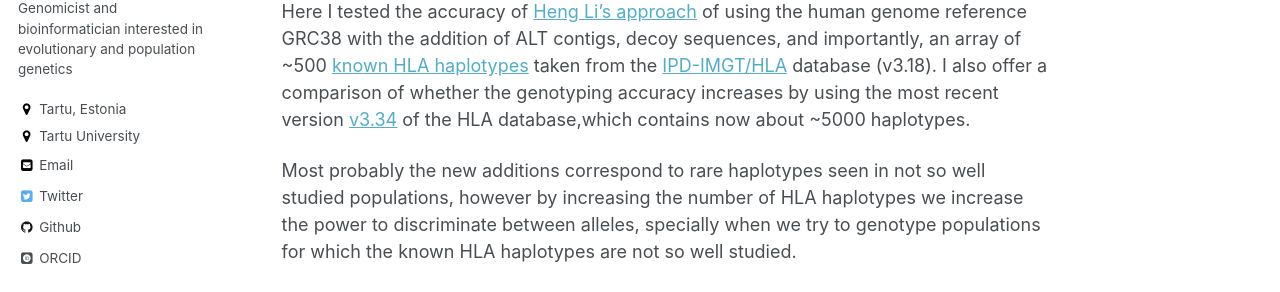
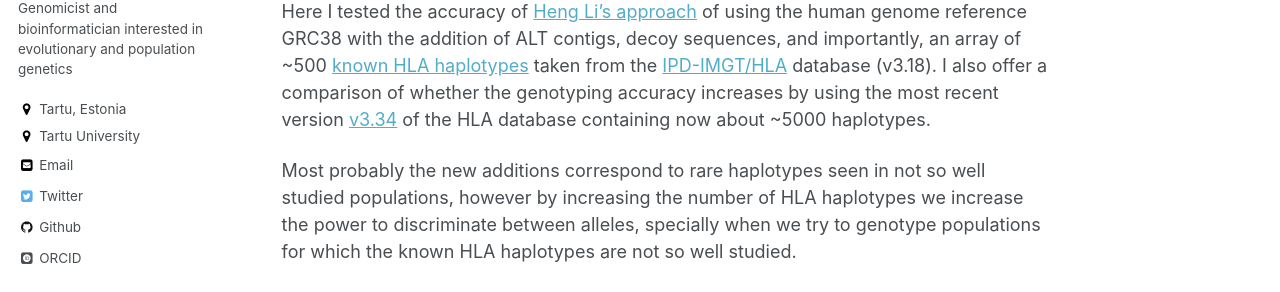
Before and after one commit to JRodrigoF/JRodrigoFlores.github.io, a Jekyll site: the page built from _posts/2018-11-11-HLA-genotyping-concordance-sanger-illumina.md, in a window 1280 px wide and 900 px high. Shown: the part 404-696 px from the top of the window. Built offline with Jekyll 4.4.1, drawn with Linux system fonts in a browser that asks for light colours; some web fonts are replaced.

Commit message:
Update 2018-11-11-HLA-genotyping-concordance-sanger-illumina.md

```diff
--- a/_posts/2018-11-11-HLA-genotyping-concordance-sanger-illumina.md
+++ b/_posts/2018-11-11-HLA-genotyping-concordance-sanger-illumina.md
@@ -13,7 +13,7 @@ tags:
 
 Genotyping HLA alleles in samples that have been sequenced using Illumina short-reads is a challenging and [non-trivial task](http://genestogenomes.org/the-trouble-with-hla-diversity/). Different approaches have been developed in recent years.
 
-Here I tested the accuracy of [Heng Li's approach](https://github.com/lh3/bwa/blob/master/README-alt.md#hla-typing) of using the human genome reference GRC38 with the addition of ALT contigs, decoy sequences, and importantly, an array of ~500 [known HLA haplotypes](https://www.ebi.ac.uk/ipd/imgt/hla/docs/version_r3180.html) taken from the [IPD-IMGT/HLA](https://www.ebi.ac.uk/ipd/imgt/hla/) database (v3.18). I also offer a comparison of whether the genotyping accuracy increases by using the most recent version [v3.34](https://www.ebi.ac.uk/ipd/imgt/hla/docs/version_r3340.html) of the HLA database,which contains now about ~5000 haplotypes.
+Here I tested the accuracy of [Heng Li's approach](https://github.com/lh3/bwa/blob/master/README-alt.md#hla-typing) of using the human genome reference GRC38 with the addition of ALT contigs, decoy sequences, and importantly, an array of ~500 [known HLA haplotypes](https://www.ebi.ac.uk/ipd/imgt/hla/docs/version_r3180.html) taken from the [IPD-IMGT/HLA](https://www.ebi.ac.uk/ipd/imgt/hla/) database (v3.18). I also offer a comparison of whether the genotyping accuracy increases by using the most recent version [v3.34](https://www.ebi.ac.uk/ipd/imgt/hla/docs/version_r3340.html) of the HLA database containing now about ~5000 haplotypes.
 
 Most probably the new additions correspond to rare haplotypes seen in not so well studied populations, however by increasing the number of HLA haplotypes we increase the power to discriminate between alleles, specially when we try to genotype populations for which the known HLA haplotypes are not so well studied.
 
```
